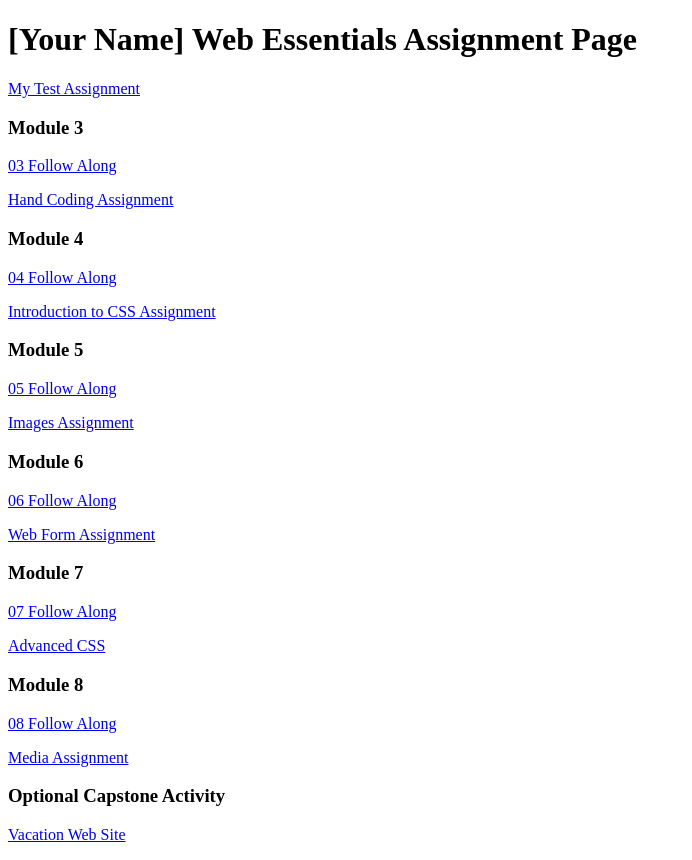
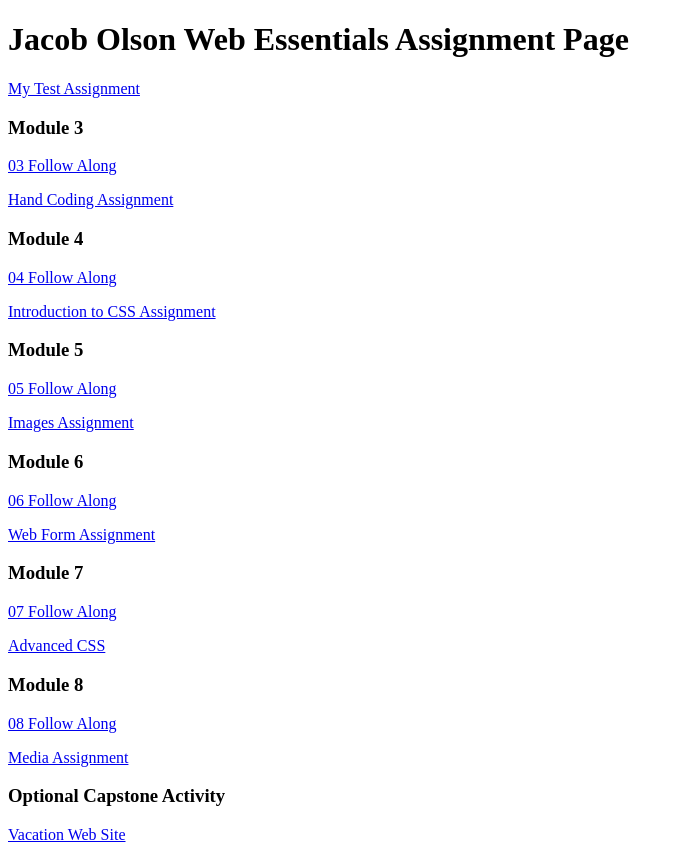
Before and after one commit to jacobOls/dwdd1600, a plain HTML site: page index.html in a window 1280 px wide. Shown: the whole page, without its empty margins (0-692 px from the left). Drawn offline with Linux system fonts and the light colour scheme.

Commit message:
Added my name

```diff
--- a/index.html
+++ b/index.html
@@ -6,7 +6,7 @@
 		<title>dwdd 1600 assignment list page</title>
 	</head>
 	<body>
-		<h1>[Your Name] Web Essentials Assignment Page</h1>
+		<h1>Jacob Olson Web Essentials Assignment Page</h1>
 		<p><a href="01test">My Test Assignment</a></p>
 
 		<h3>Module 3</h3>
```
